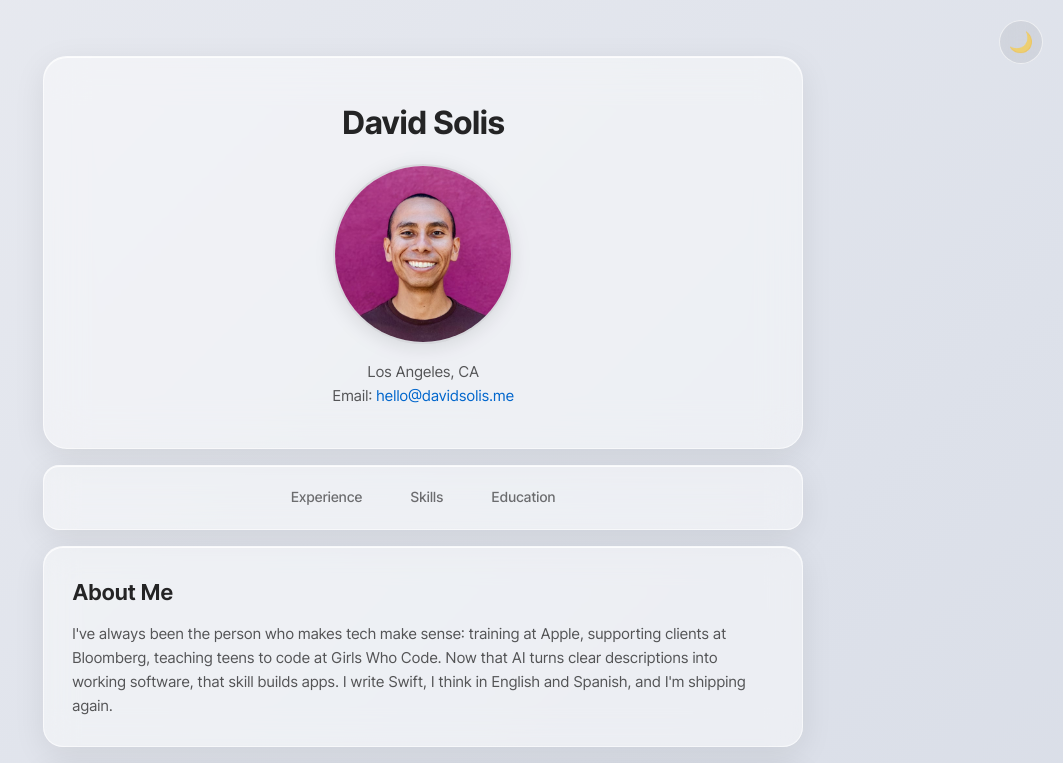
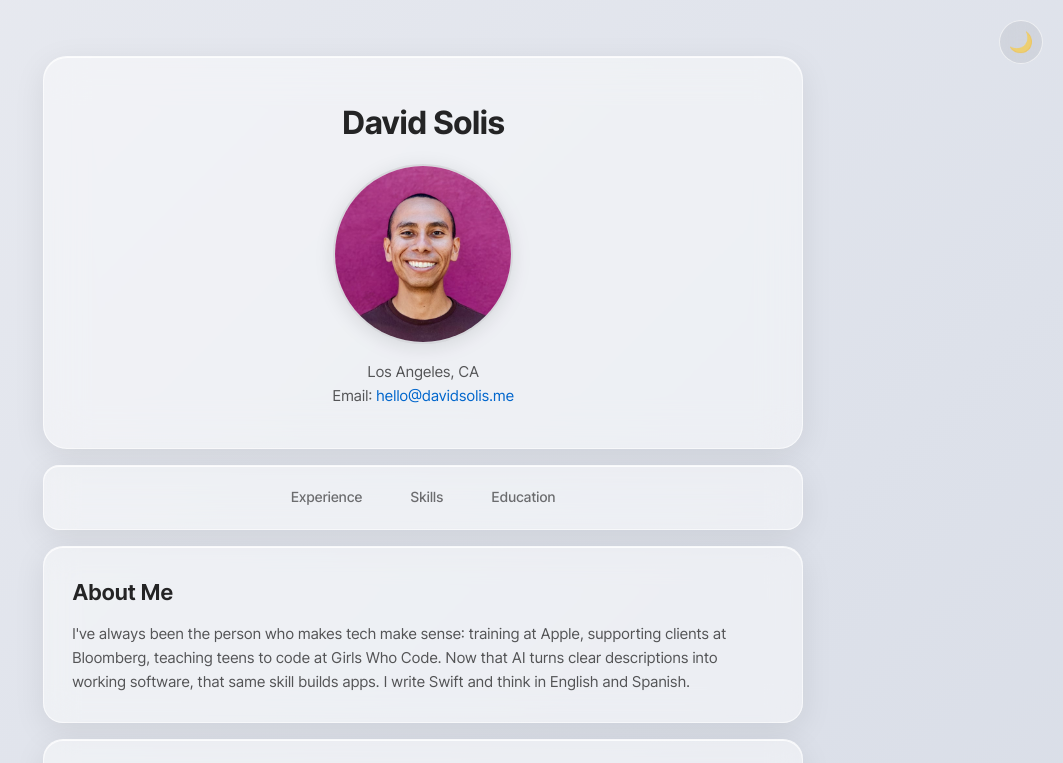
Before and after one commit to soliskit/portfolio, a Next.js app: page / in a window 1280 px wide. Shown: the top 763 px of the page, without its empty margins (217-1280 px from the left). Built offline with nearby package versions, Linux system fonts and the light colour scheme.

Commit message:
Update About Me text (#24)

```diff
--- a/components/AboutMe.js
+++ b/components/AboutMe.js
@@ -8,8 +8,8 @@ export default function AboutMe() {
         I've always been the person who makes tech make sense: training at
         Apple, supporting clients at Bloomberg, teaching teens to code at Girls
         Who Code. Now that AI turns clear descriptions into working software,
-        that skill builds apps. I write Swift, I think in English and Spanish,
-        and I'm shipping again.
+        that same skill builds apps. I write Swift and think in English and
+        Spanish.
       </p>
     </section>
   )
```
